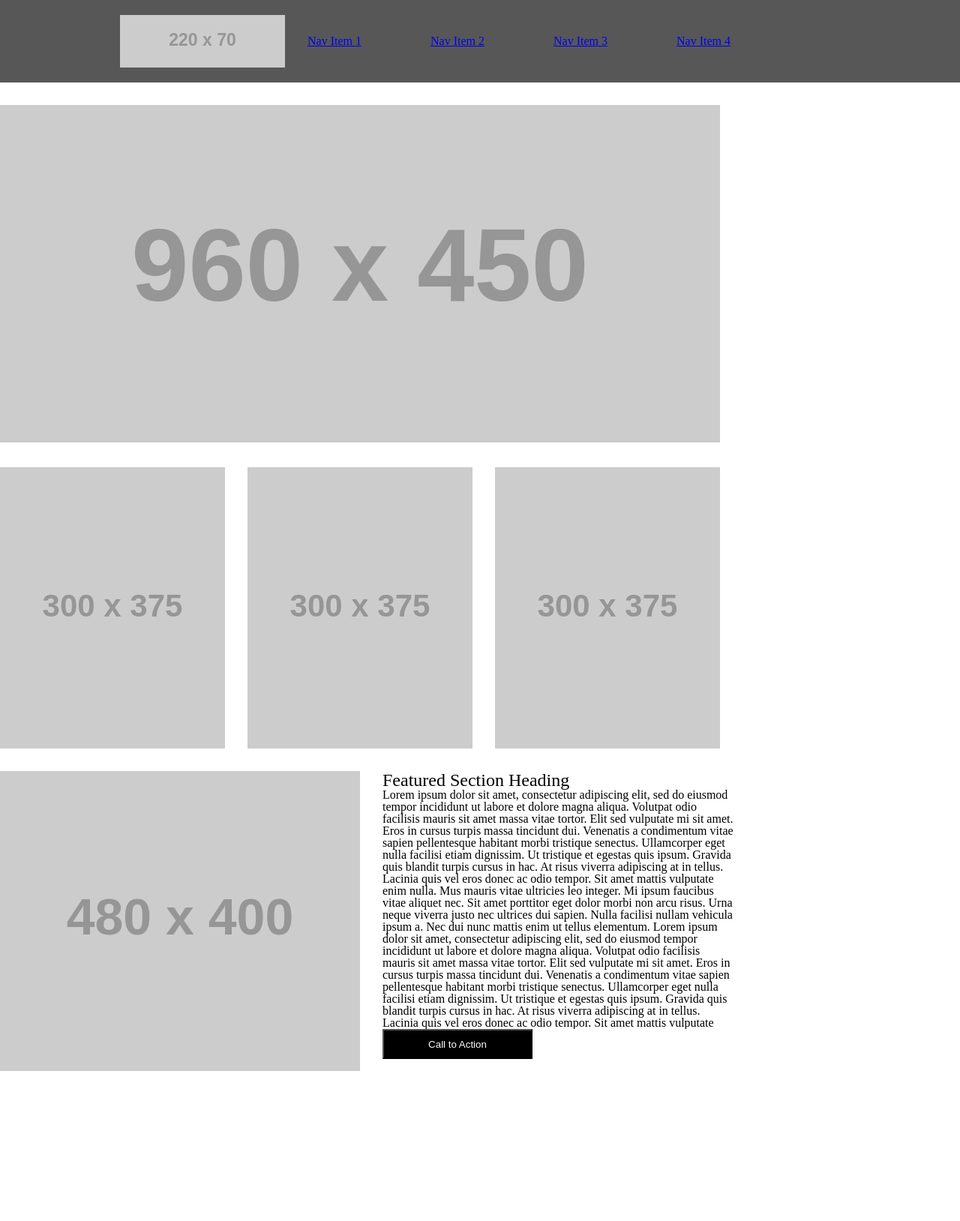
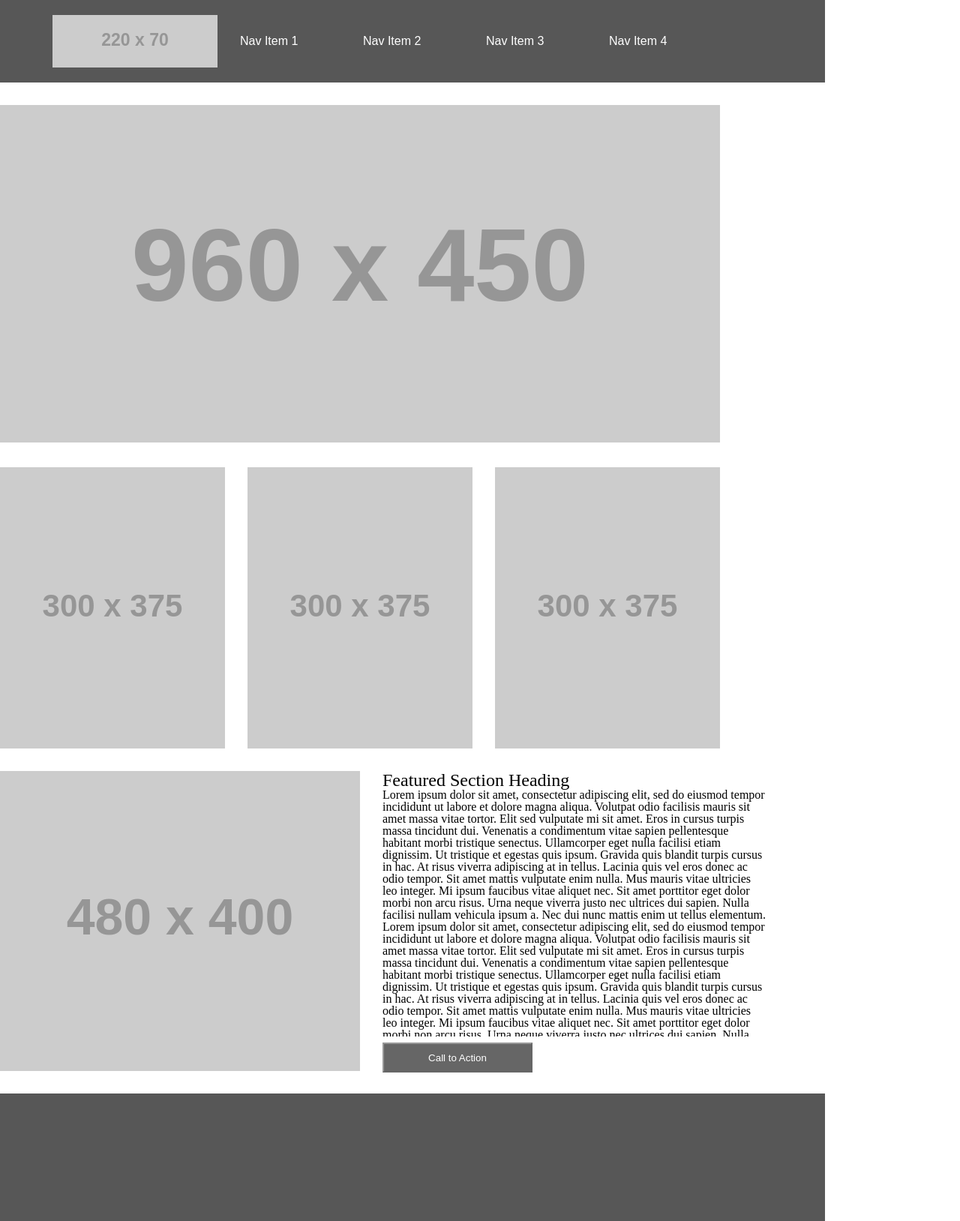
Before and after one commit to SharonMiller/wireframecss, a plain HTML site: page index.html in a window 1280 px wide. Shown: the whole page at 75% size. Before the commit the page ends 1428 px from the top, so only its background shows below. Drawn offline with Linux system fonts and the light colour scheme; placeholder pictures from the web are drawn by us.

Commit message:
fixed css, need to finish hover

```diff
--- a/index.html
+++ b/index.html
@@ -54,19 +54,21 @@
           cursus in hac. At risus viverra adipiscing at in tellus. Lacinia quis vel eros donec ac odio tempor. Sit amet mattis
           vulputate enim nulla. Mus mauris vitae ultricies leo integer. Mi ipsum faucibus vitae aliquet nec. Sit amet porttitor
           eget dolor morbi non arcu risus. Urna neque viverra justo nec ultrices dui sapien. Nulla facilisi nullam vehicula
-          ipsum a. Nec dui nunc mattis enim ut tellus elementum.
-          Lorem ipsum dolor sit amet, consectetur adipiscing elit, sed do eiusmod tempor incididunt ut labore et dolore magna
-          aliqua. Volutpat odio facilisis mauris sit amet massa vitae tortor. Elit sed vulputate mi sit amet. Eros in cursus
-          turpis massa tincidunt dui. Venenatis a condimentum vitae sapien pellentesque habitant morbi tristique senectus.
-          Ullamcorper eget nulla facilisi etiam dignissim. Ut tristique et egestas quis ipsum. Gravida quis blandit turpis
-          cursus in hac. At risus viverra adipiscing at in tellus. Lacinia quis vel eros donec ac odio tempor. Sit amet mattis
-          vulputate enim nulla. Mus mauris vitae ultricies leo integer. Mi ipsum faucibus vitae aliquet nec. Sit amet porttitor
-          eget dolor morbi non arcu risus. Urna neque viverra justo nec ultrices dui sapien. Nulla facilisi nullam vehicula
-          ipsum a. Nec dui nunc mattis enim ut tellus elementum.</p>
+          ipsum a. Nec dui nunc mattis enim ut tellus elementum. Lorem ipsum dolor sit amet, consectetur adipiscing elit,
+          sed do eiusmod tempor incididunt ut labore et dolore magna aliqua. Volutpat odio facilisis mauris sit amet massa
+          vitae tortor. Elit sed vulputate mi sit amet. Eros in cursus turpis massa tincidunt dui. Venenatis a condimentum
+          vitae sapien pellentesque habitant morbi tristique senectus. Ullamcorper eget nulla facilisi etiam dignissim. Ut
+          tristique et egestas quis ipsum. Gravida quis blandit turpis cursus in hac. At risus viverra adipiscing at in tellus.
+          Lacinia quis vel eros donec ac odio tempor. Sit amet mattis vulputate enim nulla. Mus mauris vitae ultricies leo
+          integer. Mi ipsum faucibus vitae aliquet nec. Sit amet porttitor eget dolor morbi non arcu risus. Urna neque viverra
+          justo nec ultrices dui sapien. Nulla facilisi nullam vehicula ipsum a. Nec dui nunc mattis enim ut tellus elementum.</p>
         <button>Call to Action</button>
       </article>
     </section>
   </main>
 </body>
+<footer>
+
+</footer>
 
 </html>
--- a/style.css
+++ b/style.css
@@ -2,6 +2,7 @@ header {
   background-color: #575757;
   padding: 10px 0;
   margin-bottom: 30px;
+  max-width:1100px;
 }
 nav {
   height: 70px;
@@ -15,6 +16,7 @@ nav img{
 }
 nav ul{
   float: left;
+  color: black;
 }
 nav li{
   display: inline-block;
@@ -22,12 +24,24 @@ nav li{
   width: 130px;
   line-height: 70px;
   white-space: nowrap;
+  color: black;
+
+}
+nav li a{
+  color: #ffffff;
+  text-decoration: none;
+  font-family: Arial, Helvetica, sans-serif;
+  font-weight: lighter;
+
+}
 
   }
   main{
     max-width: 960;
-    margin: auto;
+    margin-left: 2.5%;
+    margin-right: 2.5%;
   }
+
   main > img{
     margin-bottom:30px;
 
@@ -49,10 +63,12 @@ nav li{
   main section img{
     float: left;
     margin-right: 30px;
+    clear: left;
+    margin-bottom: 30px;
   }
 
   main section article {
-    width: 36.666%;
+    width: 40%;
     float: left;
   }
   main section h2 {
@@ -60,8 +76,9 @@ nav li{
   }
 
   main section article p {
-    height: 320px;
+    height: 330px;
     overflow: scroll;
+    max-width:100%;
   }
 
   main section article button {
@@ -69,4 +86,21 @@ nav li{
     color:white;
     height: 40px;
     width: 200px;
+    margin-top: 8px;
+    opacity: .6;
+    transition: 0.35s;
+    hover
   }
+  /* main section article button{
+  } */
+
+  footer {
+    background-color: #575757;
+    max-width: 1100px;
+    clear: both;
+    height: 150px;
+    padding: 10px 0;
+    margin-top: 30px;
+
+
+  }
```
